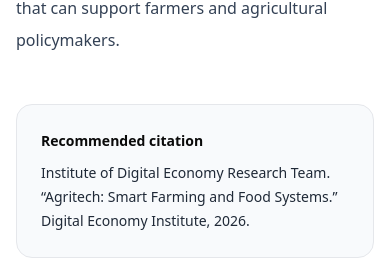
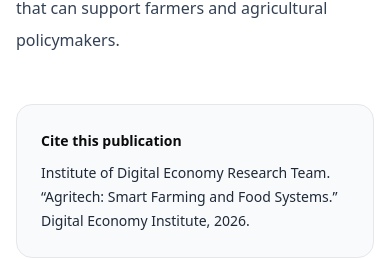
Before and after one commit to Hovhannes7/Digital-Economy-Institute, a Next.js app: page /publications/agritech-smart-farming-and-food-systems in a window 390 px wide. Shown: the part 837-1096 px from the top of the page. Built offline with nearby package versions, Linux system fonts and the light colour scheme.

Commit message:
Change citation text to 'Cite this publication'
Updated citation text in the publication page.

```diff
--- a/app/publications/[slug]/page.tsx
+++ b/app/publications/[slug]/page.tsx
@@ -11,5 +11,5 @@ export function generateStaticParams() { return getAllPublications().map(p => ({
 export function generateMetadata({ params }: { params: { slug: string } }): Metadata { const p = getPublicationBySlug(params.slug); return { title: p?.title ?? "Publication", description: p?.summary }; }
 export default function PublicationPage({ params }: { params: { slug: string } }) {
   const p = getPublicationBySlug(params.slug); if (!p) notFound(); const related = getRelatedPublications(p);
-  return <article className="bg-white py-16"><Container><div className="grid gap-10 lg:grid-cols-[minmax(0,.7fr)_minmax(0,.3fr)]"><div><div className="flex flex-wrap gap-2"><Badge>{p.type}</Badge><Badge>{p.issueArea}</Badge></div><h1 className="mt-6 text-4xl font-bold tracking-tight sm:text-5xl">{p.title}</h1>{p.subtitle ? <p className="mt-5 text-xl leading-8 text-graphite">{p.subtitle}</p> : null}<p className="mt-6 text-sm font-semibold text-steel">{p.author} · {formatDate(p.date)} · {p.readingTime}</p><div className="mt-8 rounded-2xl border border-line bg-paper p-6"><p className="text-xs font-bold uppercase tracking-[.2em] text-steel">Abstract</p><p className="mt-3 text-base leading-7 text-graphite">{p.summary}</p></div><div className="mt-10"><MarkdownBody content={p.body}/></div><div className="mt-12 rounded-2xl border border-line bg-paper p-6 text-sm leading-6 text-graphite"><p className="font-bold text-ink">Recommended citation</p><p className="mt-2">{p.author}. “{p.title}.” Digital Economy Institute, {new Date(p.date).getFullYear()}.</p></div></div><aside className="space-y-6"><AuthorBio name={p.author}/><div className="rounded-2xl border border-line bg-white p-6 shadow-subtle"><p className="text-xs font-bold uppercase tracking-[.2em] text-steel">Tags</p><div className="mt-4 flex flex-wrap gap-2">{p.tags.map(t => <Badge key={t}>{t}</Badge>)}</div></div></aside></div><RelatedPublications publications={related}/></Container></article>;
+  return <article className="bg-white py-16"><Container><div className="grid gap-10 lg:grid-cols-[minmax(0,.7fr)_minmax(0,.3fr)]"><div><div className="flex flex-wrap gap-2"><Badge>{p.type}</Badge><Badge>{p.issueArea}</Badge></div><h1 className="mt-6 text-4xl font-bold tracking-tight sm:text-5xl">{p.title}</h1>{p.subtitle ? <p className="mt-5 text-xl leading-8 text-graphite">{p.subtitle}</p> : null}<p className="mt-6 text-sm font-semibold text-steel">{p.author} · {formatDate(p.date)} · {p.readingTime}</p><div className="mt-8 rounded-2xl border border-line bg-paper p-6"><p className="text-xs font-bold uppercase tracking-[.2em] text-steel">Abstract</p><p className="mt-3 text-base leading-7 text-graphite">{p.summary}</p></div><div className="mt-10"><MarkdownBody content={p.body}/></div><div className="mt-12 rounded-2xl border border-line bg-paper p-6 text-sm leading-6 text-graphite"><p className="font-bold text-ink">Cite this publication</p><p className="mt-2">{p.author}. “{p.title}.” Digital Economy Institute, {new Date(p.date).getFullYear()}.</p></div></div><aside className="space-y-6"><AuthorBio name={p.author}/><div className="rounded-2xl border border-line bg-white p-6 shadow-subtle"><p className="text-xs font-bold uppercase tracking-[.2em] text-steel">Tags</p><div className="mt-4 flex flex-wrap gap-2">{p.tags.map(t => <Badge key={t}>{t}</Badge>)}</div></div></aside></div><RelatedPublications publications={related}/></Container></article>;
 }
```
